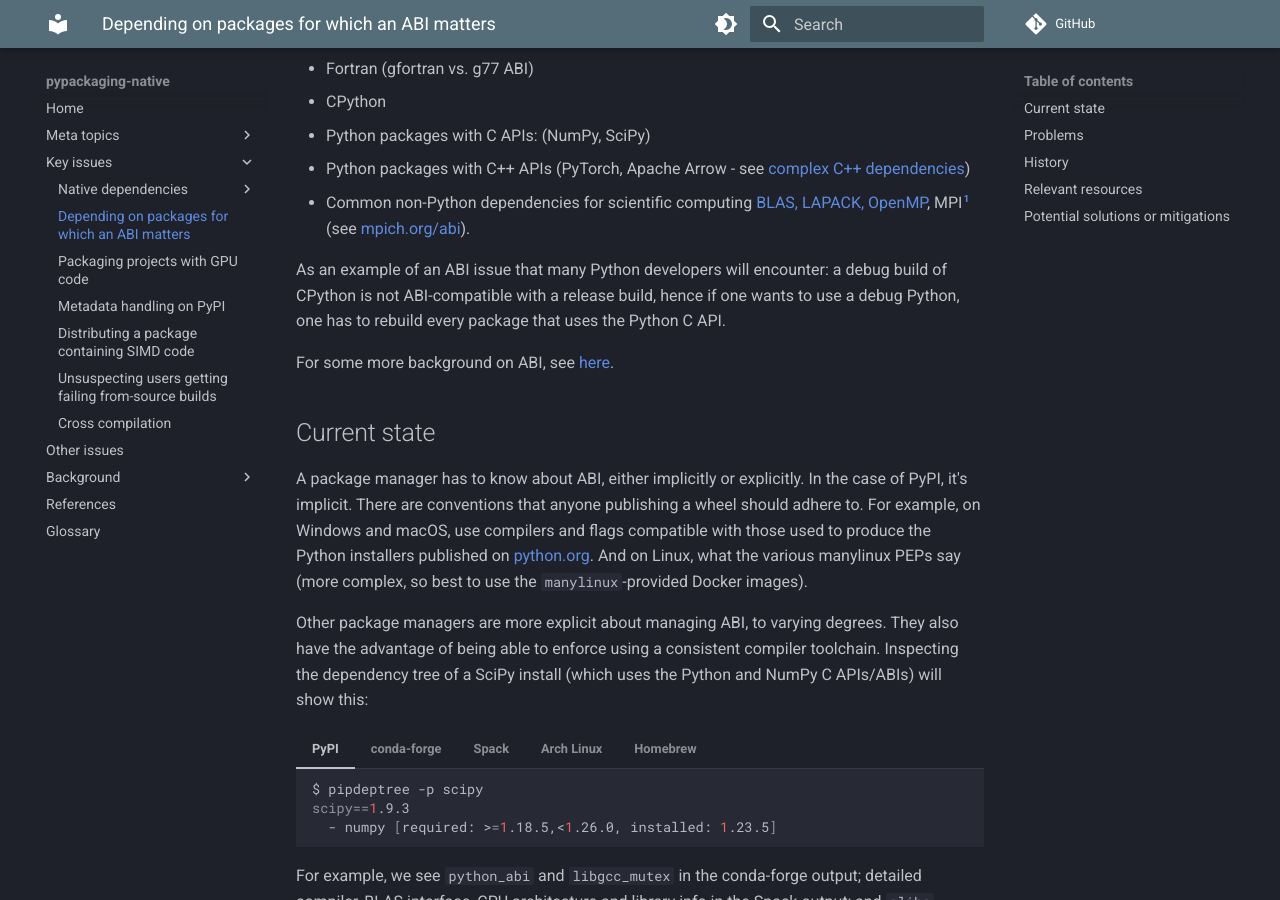
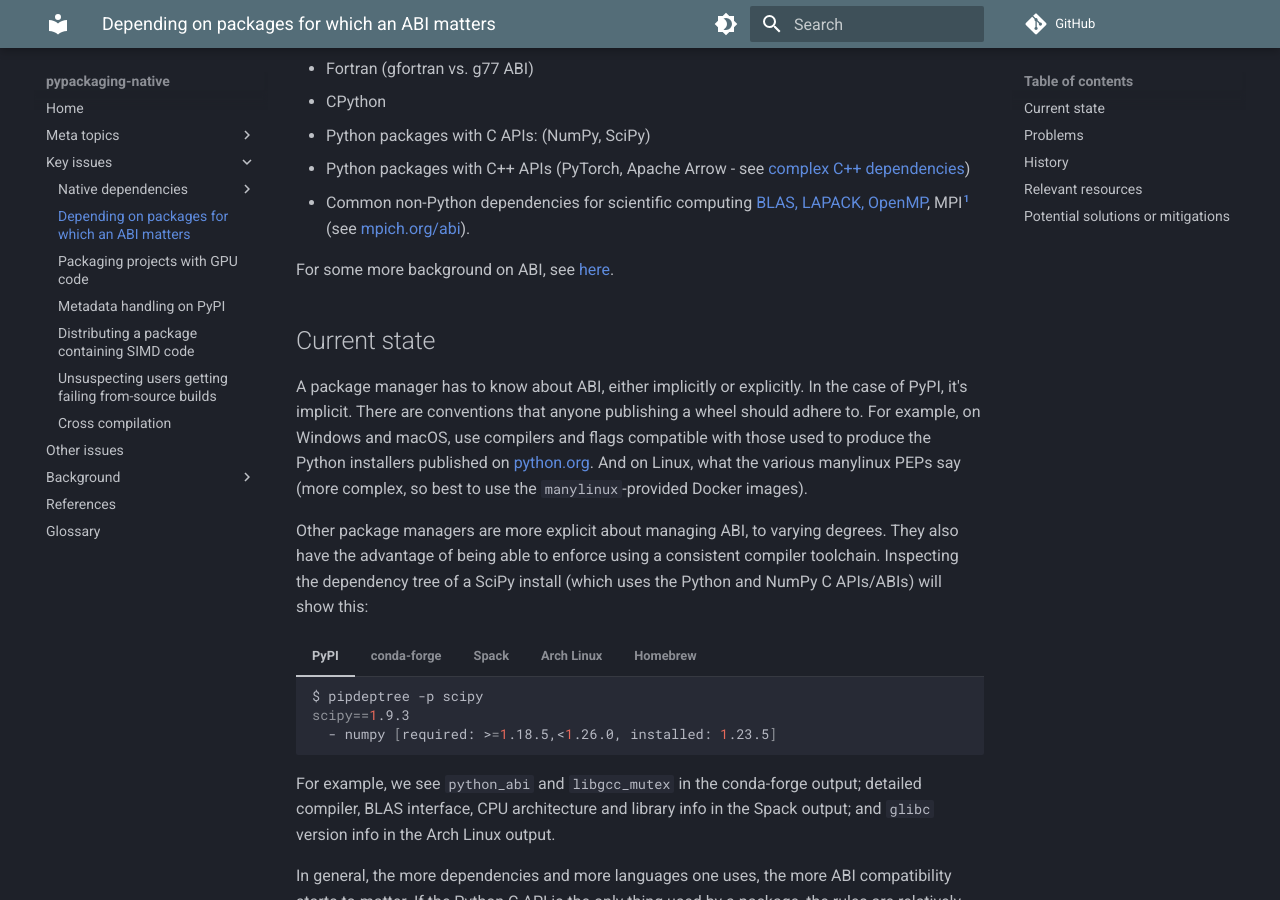
Before and after one commit to pypackaging-native/pypackaging-native, an MkDocs documentation site: the page built from docs/key-issues/abi.md, in a window 1280 px wide and 900 px high, scrolled down 428 px. Built offline with MkDocs 1.6.1 and Material for MkDocs 9.7.7, drawn with Linux system fonts in a browser that asks for light colours; comment, search, counter and statistics services are not loaded.

Commit message:
Remove paragraph about ABI delta between release and debug CPython's (#33)
Closes gh-28

```diff
--- a/docs/key-issues/abi.md
+++ b/docs/key-issues/abi.md
@@ -30,11 +30,6 @@ to care about:
     implementations, and does not have a stable ABI (see, e.g.,
     [mpi-issues#654](https://github.com/mpi-forum/mpi-issues/issues/654) for
     (lack of) MPI ABI stability).
-
-As an example of an ABI issue that many Python developers will encounter: a
-debug build of CPython is not ABI-compatible with a release build, hence if one
-wants to use a debug Python, one has to rebuild every package that uses the
-Python C API.
 
 For some more background on ABI, see [here](../background/binary_interface.md).
 
```
